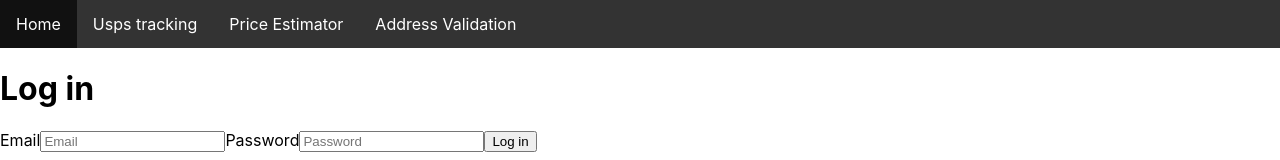
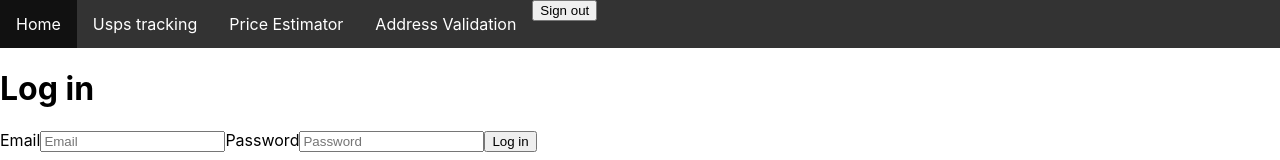
Before and after one commit to asievers5/usps-tracking, a React app: page /login in a window 1280 px wide. Shown: the top 160 px of the page. Built offline with nearby package versions, Linux system fonts and the light colour scheme; no server answers.

Commit message:
added logout functionality

```diff
--- a/src/App.js
+++ b/src/App.js
@@ -25,9 +25,9 @@ const App = () => {
                 <Switch>
                   <Suspense fallback={<div>Testing</div>}>
                     <PrivateRoute path="/" exact component={HomePage} />
-                    <Route path="/price-estimator" component={PriceEstimatorPage} />
-                    <Route path="/address-validation" component={AddressValidationPage} />
-                    <Route path="/usps-tracking" component={TrackingPage} />
+                    <PrivateRoute path="/price-estimator" component={PriceEstimatorPage} />
+                    <PrivateRoute path="/address-validation" component={AddressValidationPage} />
+                    <PrivateRoute path="/usps-tracking" component={TrackingPage} />
                     <Route path="/login" component={LoginPage} />
                     <Route path="/signup" component={SignUpPage} />
                     <Route path="/" component={Footer} />
--- /dev/null
+++ b/src/components/common/Authentication/Logout/index.js
@@ -0,0 +1,19 @@
+import React from 'react';
+import app from '../../../../firebase/base'
+
+const Logout = (props) => {
+
+    const handleLogout = () => {
+        app.auth().signOut().then(function() {
+            // Sign-out successful.
+          }).catch(function(error) {
+            // An error happened.
+          });
+    }
+
+    return (
+        <button onClick={handleLogout}>Sign out</button>
+    )
+}
+
+export default Logout;
--- a/src/components/common/Nav/NavBar.js
+++ b/src/components/common/Nav/NavBar.js
@@ -1,6 +1,8 @@
 import React from 'react';
 import { NavLink } from 'react-router-dom';
 import styled from 'styled-components';
+import Logout from '../../common/Authentication/Logout';
+
 
 const Ul = styled.ul`
     list-style-type: none;
@@ -52,6 +54,7 @@ const navBar = () => {
                 <Li>
                     <NavLink to="/address-validation">Address Validation</NavLink>
                 </Li>
+                <Logout />
             </Ul>
         </nav>
     );
```
Also changed, not shown: package.json (line endings or trailing spaces), 1 other file (tests, documents, lock files or other folders).
